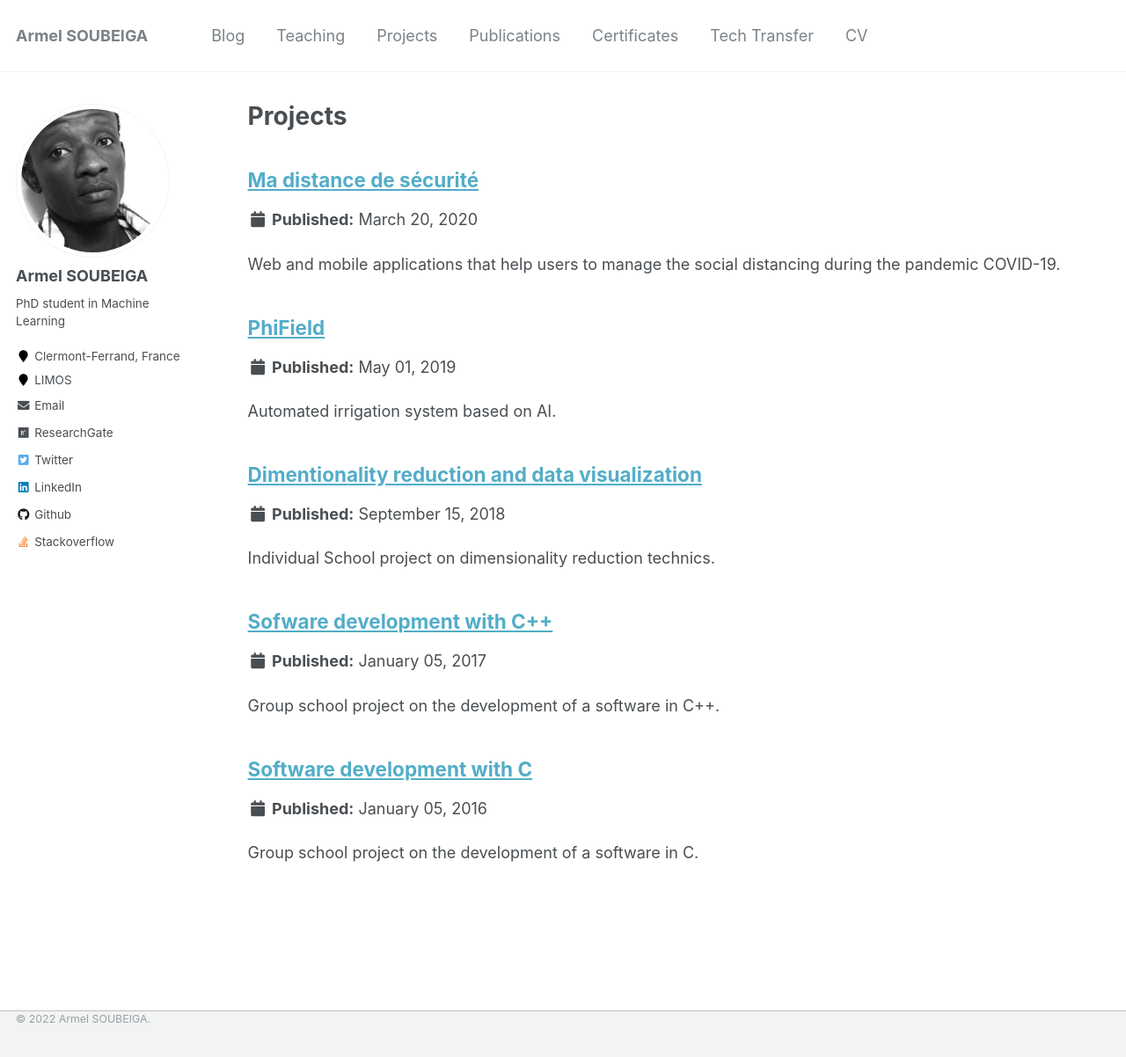
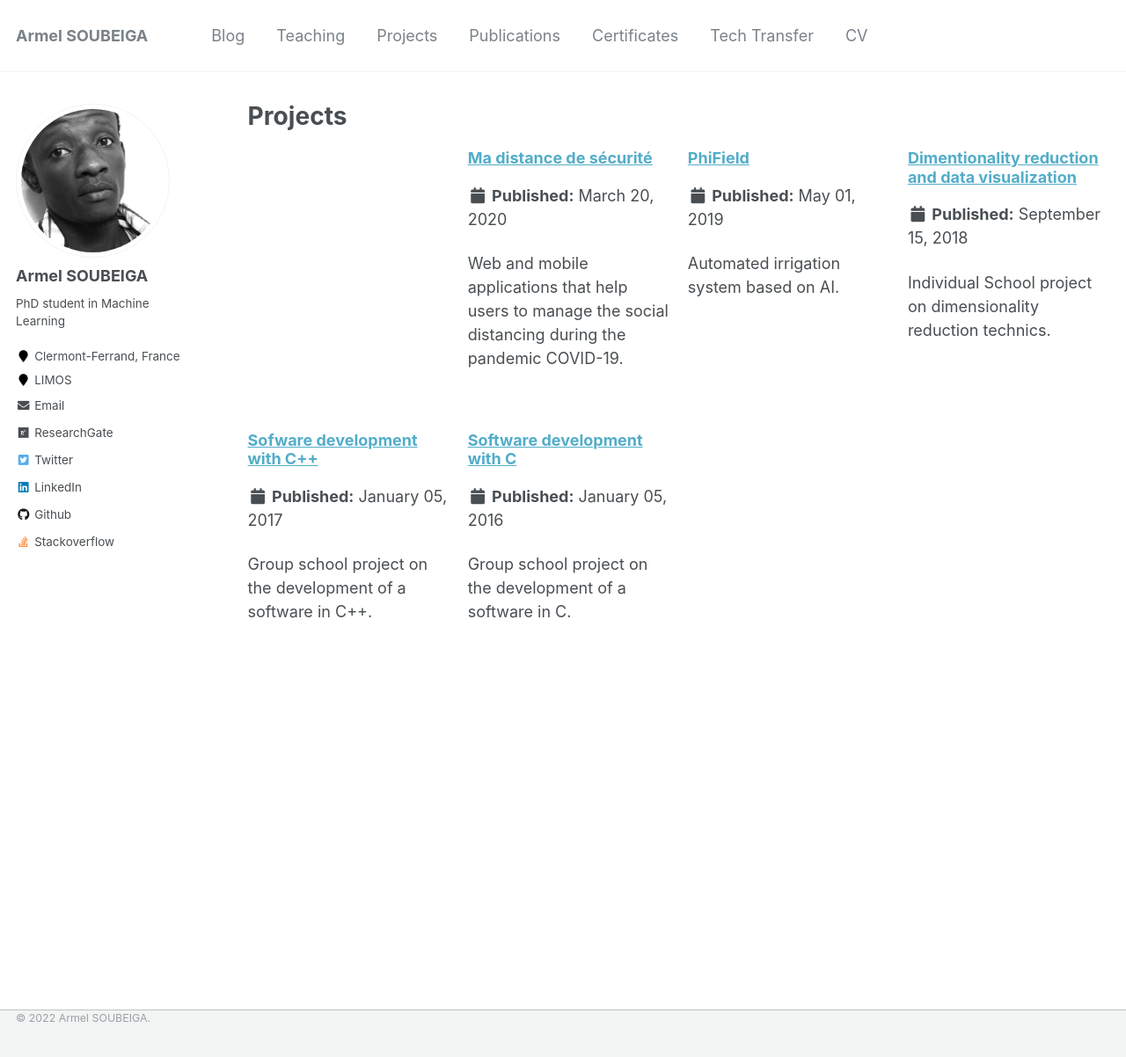
Before and after one commit to armelsoubeiga/neweb, a Jekyll site: the page built from _pages/projects.html, in a window 1280 px wide and 1204 px high. Shown: the whole window at 88% size. Built offline with Jekyll 4.4.1, drawn with Linux system fonts in a browser that asks for light colours.

Commit message:
Update archive-single.html

```diff
--- a/_includes/archive-single.html
+++ b/_includes/archive-single.html
@@ -12,7 +12,7 @@
   {% assign title = post.title %}
 {% endif %}
 
-<div class="{{ include.type | default: "list" }}__item">
+<div class="{{ include.type | default: "grid" }}__item">
   <article class="archive__item" itemscope itemtype="http://schema.org/CreativeWork">
     {% if include.type == "grid" and teaser %}
       <div class="archive__item-teaser">
```
